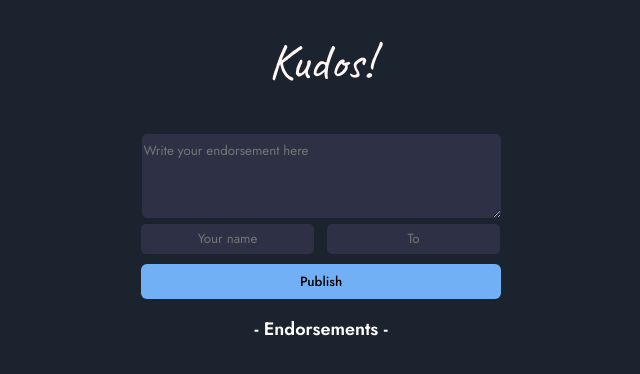
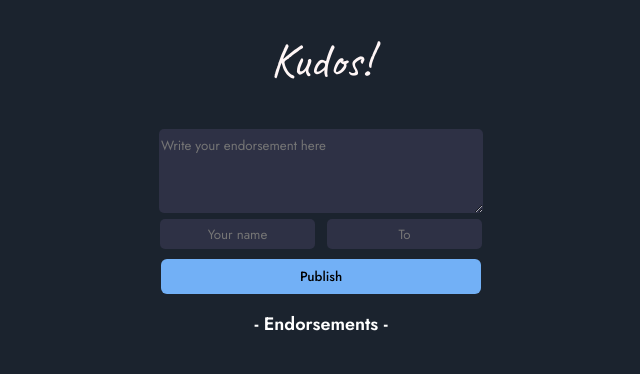
Before and after one commit to Adaora-TM/work-endorsement-app, a website built with Vite: page index.html in a window 1280 px wide. Shown: the whole page, without its empty margins (319-959 px from the left). Built offline with nearby package versions, Linux system fonts and the light colour scheme; no server answers.

Commit message:
Update index.css

```diff
--- a/index.css
+++ b/index.css
@@ -12,7 +12,7 @@ html, body {
 h1{
     color: rgb(255, 246, 246);
     font-family: "Caveat", cursive;
-    font-size: 50px;
+    font-size: 48px;
     font-weight: 300;
     margin-top: 0;
 
@@ -59,7 +59,7 @@ h1{
     display: grid;
     grid-template-columns: auto auto;
     gap: 12px;
-    width: 100%;
+
     height: 30px;
     margin-right: 1;
 }
@@ -71,14 +71,18 @@ h1{
 
 #name-input{
     font-family: "Jost", sans-serif;
-    width: 169px;
+    width: 151px;
+    margin-left: 15px;
+
 }
 
 #to-input {
     text-align: center; /* Center align the text */
     /* Add padding to move the cursor to the middle */
     font-family: "Jost", sans-serif;
-    width: 169px;
+    width: 151px;
+    margin-right: 15px;
+
 }
 
 #to-input::placeholder {
@@ -108,13 +112,13 @@ h1{
 }
 
 #add-endorsement, #message-input{
-    width: 355px;
+    width: 320px;
     margin-top: 7px;
     height: 80px;
 }
 
 #add-endorsement{
-    width: 360px;
+
     height: 35px;
     background-color: rgba(117, 180, 252, 0.973);
     border: none;
@@ -144,7 +148,7 @@ h1{
 .endorsement {
     display: flex;
     flex-direction: column;
-    width: 335px;
+
     max-width: 360px;
     border: none;
     padding: 13px;
@@ -157,7 +161,7 @@ h1{
     color: rgb(230, 230, 230);
     box-shadow: 0 4px 6px rgba(0, 0, 0, 0.1);
     position: relative;
-    height: 175px;
+    height: 190px;
 }
 
 .endorsement h5, .endorsement p, .endorsement h4 {
@@ -205,6 +209,7 @@ h1{
     margin-bottom: 20px;
     font-weight: 700;
     color: rgba(61, 61, 60, 0.801);
+
 }
 
 .like-button, .like-count{
```
